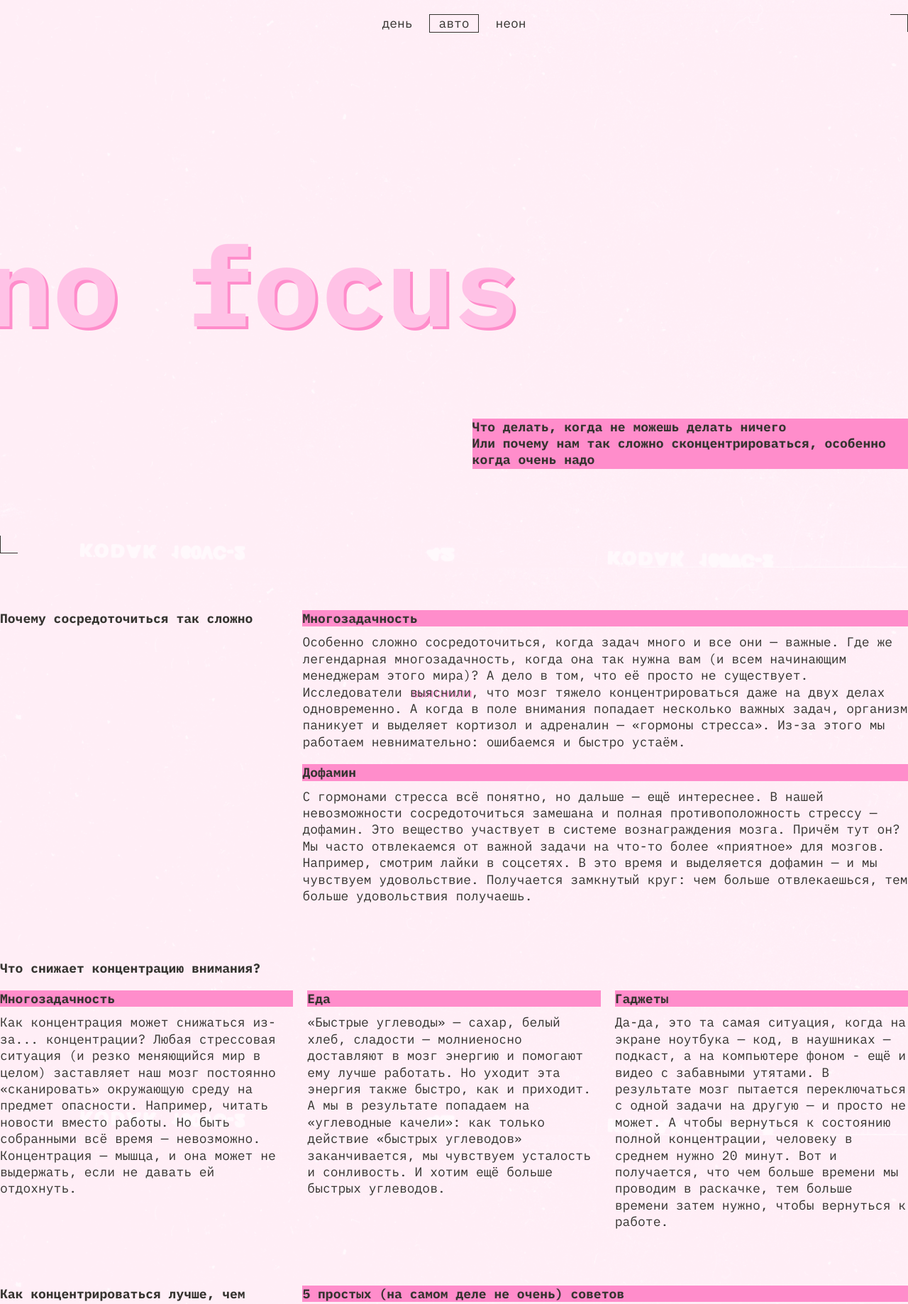
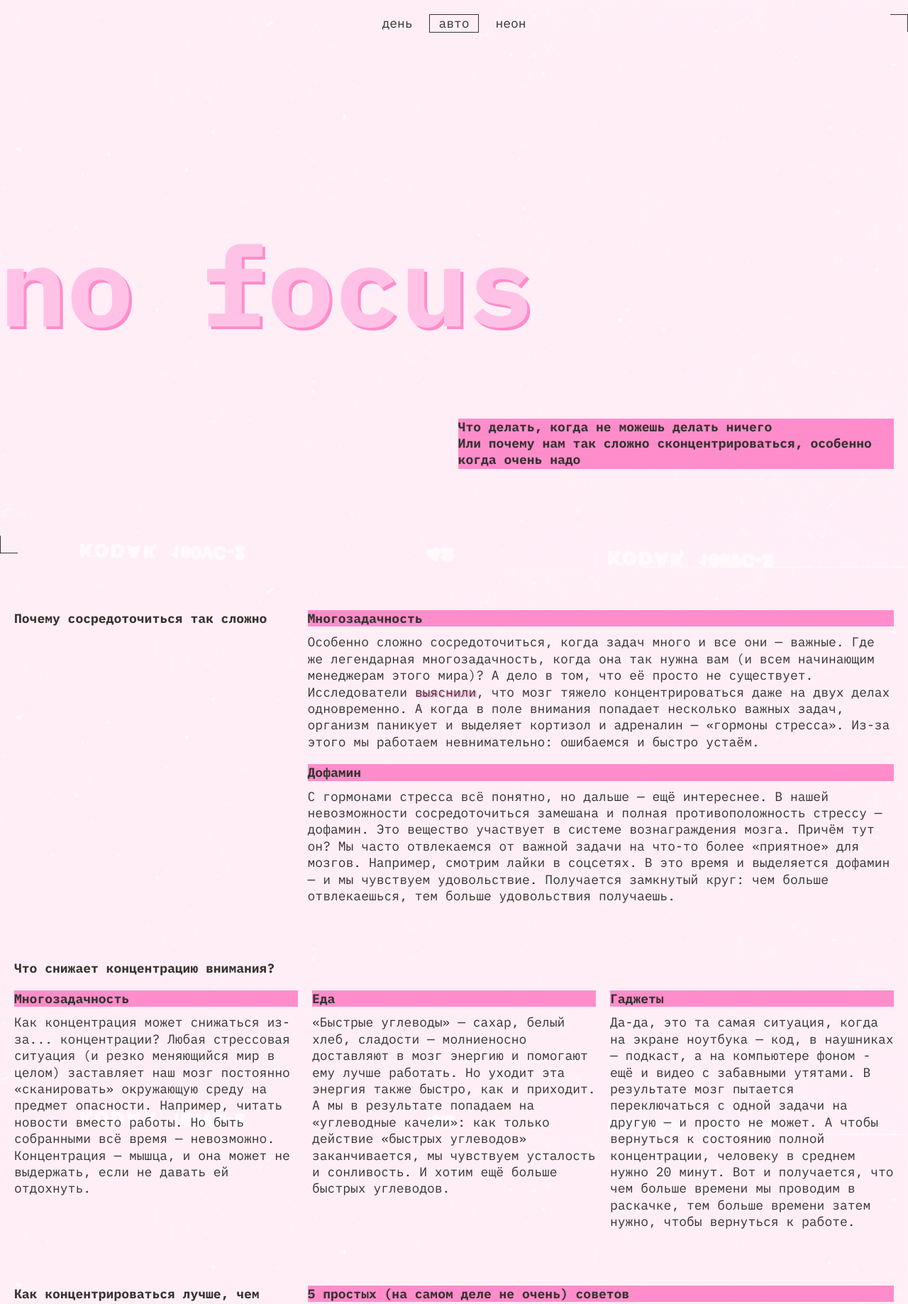
Before and after one commit to Snowdance98/slozhno-sosredotochitsya-fd, a website: page index.html in a window 1280 px wide. Shown: the top 1838 px of the page at 71% size. Drawn offline with Linux system fonts and the light colour scheme.

Commit message:
final version

```diff
--- a/styles/style.css
+++ b/styles/style.css
@@ -14,6 +14,7 @@
 .header {
   block-size: 100vh;
   min-block-size: 668px;
+  padding-inline: 10px;
   display: grid;
   grid-template-columns: 1fr;
   grid-template-rows: 0.6fr 1fr 0.6fr;
@@ -138,6 +139,7 @@
 
 .main {
   margin-block-start: 40px;
+  padding-inline: 10px;
 }
 
 section:not(:first-of-type) {
@@ -214,6 +216,7 @@ section:not(:first-of-type) {
   block-size: 100vh;
   min-block-size: 668px;
   margin-block-start: 40px;
+  padding-inline: 10px;
   display: grid;
   grid-template-columns: 1fr;
   justify-items: center;
@@ -227,6 +230,7 @@ section:not(:first-of-type) {
 @media (width >= 768px) {
   .header {
     min-block-size: 1024px;
+    padding-inline: 20px;
     grid-template-rows: 0.7fr 1fr 0.7fr;
   }
 
@@ -258,6 +262,7 @@ section:not(:first-of-type) {
 
   .main {
     margin-block-start: 60px;
+    padding-inline: 20px;
   }
 
   section:not(:first-of-type) {
@@ -331,6 +336,7 @@ section:not(:first-of-type) {
 
   .footer {
     margin-block-start: 60px;
+    padding-inline: 20px;
     min-block-size: 1024px;
   }
 
```
